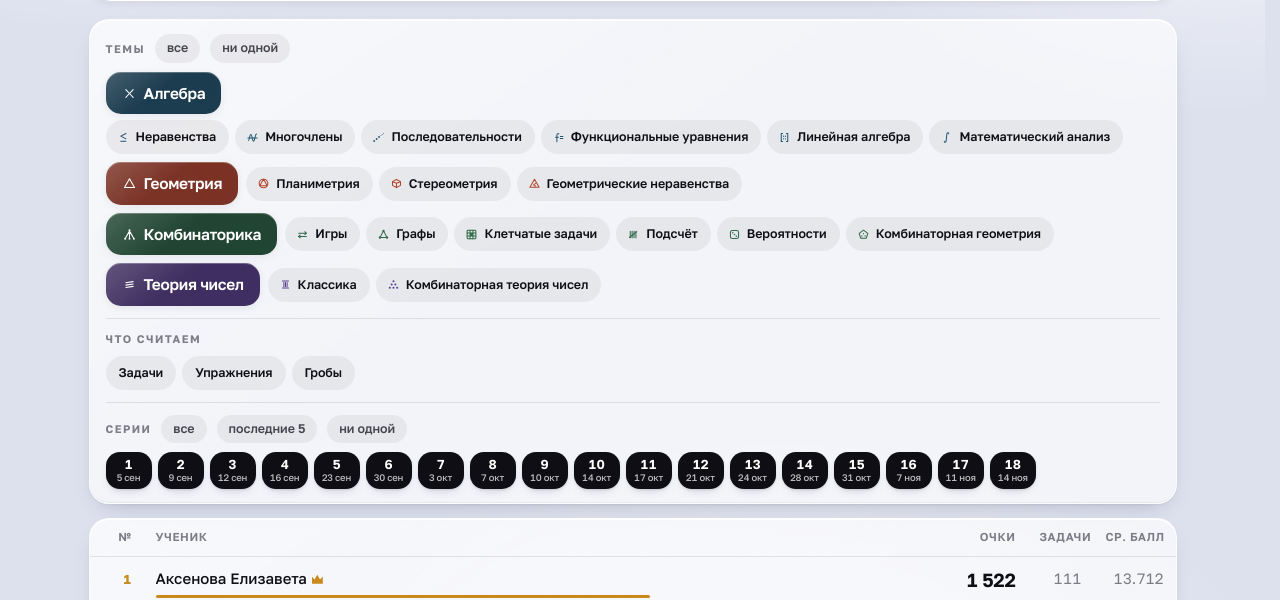
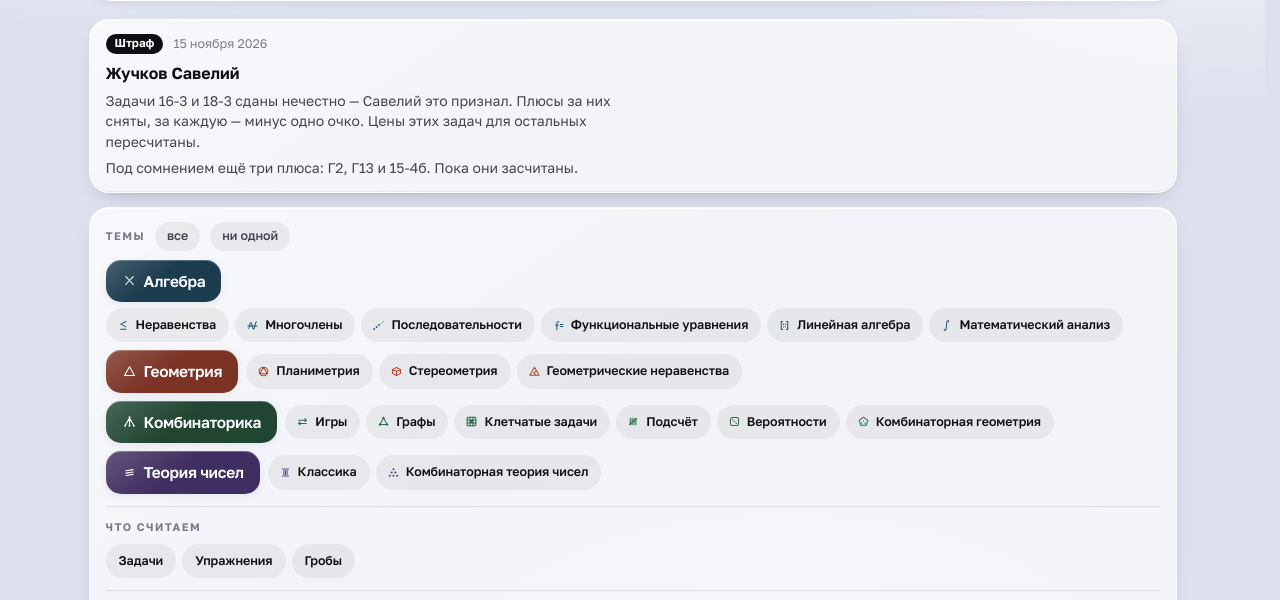
Before and after one commit to conduit-admin/conduit-city-26, a plain HTML site: page index.html in a window 1280 px wide. Shown: the part 143-743 px from the top of the page. Drawn offline with Linux system fonts and the light colour scheme.

Commit message:
Объявления: плашка над рейтингом и в карточке ученика; первая — штраф Жучкова
Co-Authored-By: Claude Opus 5.5 <noreply@anthropic.com>

```diff
--- a/assets/app.js
+++ b/assets/app.js
@@ -767,8 +767,55 @@
 
   // ── вид: рейтинг ────────────────────────────────────────
 
+  /* Объявления — data/notices.json, правится руками: редактор их не знает.
+     Плашка стоит над рейтингом, а объявление про ученика — ещё и в его
+     карточке, под именем. Новые сверху. Убрать плашку — убрать запись. */
+  function notices(studentId) {
+    var items = DATA.notices && DATA.notices.items;
+    if (!Array.isArray(items)) return [];
+    return items.filter(function (n) {
+      return n && (studentId === undefined || n.student === studentId);
+    }).sort(function (a, b) {
+      return String(b.date || "").localeCompare(String(a.date || ""));
+    });
+  }
+
+  // в карточке ученика заголовок плашки не нужен: его имя стоит прямо над ней
+  function noticeCard(n, inCard) {
+    var card = el("div", "card notice");
+    var head = el("div", "notice-head");
+    if (n.tag) head.appendChild(el("span", "notice-tag", n.tag));
+    if (n.date) head.appendChild(el("span", "notice-date", fullDate(n.date)));
+    card.appendChild(head);
+    if (n.title && !inCard) card.appendChild(el("div", "notice-title", n.title));
+    var text = Array.isArray(n.text) ? n.text : n.text ? [n.text] : [];
+    text.forEach(function (p) { card.appendChild(noticePara(p)); });
+    return card;
+  }
+
+  /* Номер задачи через дефис — «15-4б», «Лаг10-2-1» — не рвётся по строкам:
+     «15-» в конце строки и «4б» в начале следующей читаются как две разные
+     вещи. Тире привязано к слову перед ним, чтобы не начинать им строку. */
+  var REF_RE = /[0-9A-Za-zА-Яа-яЁё]+(?:-[0-9A-Za-zА-Яа-яЁё]+)+/g;
+
+  function noticePara(text) {
+    var p = el("p", "notice-text");
+    var s = String(text).replace(/ — /g, " — ");
+    var at = 0, m;
+    REF_RE.lastIndex = 0;
+    while ((m = REF_RE.exec(s))) {
+      if (m.index > at) p.appendChild(document.createTextNode(s.slice(at, m.index)));
+      p.appendChild(el("span", "nobr", m[0]));
+      at = m.index + m[0].length;
+    }
+    if (at < s.length) p.appendChild(document.createTextNode(s.slice(at)));
+    return p;
+  }
+
   function viewRating(host) {
     if (!UNITS.length) return viewEmpty(host);
+
+    notices().forEach(function (n) { host.appendChild(noticeCard(n)); });
 
     var f = renderFilters(host);
 
@@ -1554,6 +1601,8 @@
     sh.appendChild(nameCell("span", "section-title", student));
     host.appendChild(sh);
 
+    notices(id).forEach(function (n) { host.appendChild(noticeCard(n, true)); });
+
     /* Плотные плашки стоят по краям ряда: «Место» — то, ради чего карточку
        открывают, «Самый ценный плюс» — то, ради чего её дочитывают. Четыре
        подробности между ними остаются стеклянными. Температуры разные и не
@@ -2064,6 +2113,7 @@
     DATA.zadachniki = DATA.zadachniki || { items: [] };
     DATA.zadachniki.items = DATA.zadachniki.items || [];
     DATA.zachetGrades = DATA.zachetGrades || null;
+    DATA.notices = DATA.notices || { items: [] };
     /* Выбывшего помечают, а не стирают: в общем списке и в рейтинге его больше
        нет, но имя нужно — оно стоит в кондуитах тех серий, где он занимался. */
     NAME = {};
@@ -2106,10 +2156,12 @@
     var zad = get("zadachniki.json").catch(function () { return { items: [] }; });
     // оценок за зачёт нет, пока их не выставили, — тогда нет и таблицы
     var marks = get("zachet-ocenki.json").catch(function () { return null; });
+    // объявлений обычно нет вовсе — нет файла, нет и плашек
+    var notes = get("notices.json").catch(function () { return { items: [] }; });
 
     return Promise.all([
       get("config.json"), get("types.json"), get("students.json"), days, soft,
-      zach, zad, marks
+      zach, zad, marks, notes
     ]).then(function (res) {
       var files = res[3] && Array.isArray(res[3].series) ? res[3].series : [];
       /* Пропавший файл серии не должен ронять страницу целиком: раз в списке
@@ -2121,7 +2173,7 @@
         return {
           config: res[0], types: res[1], students: res[2],
           series: series.filter(Boolean), graves: res[4], zachet: res[5],
-          zadachniki: res[6], zachetGrades: res[7]
+          zadachniki: res[6], zachetGrades: res[7], notices: res[8]
         };
       });
     });
--- a/assets/style.css
+++ b/assets/style.css
@@ -733,6 +733,46 @@ input[type="number"]::-webkit-inner-spin-button {
 .warn-where { color: var(--ink-2); }
 .warn-ids { font-variant-numeric: tabular-nums; white-space: nowrap; }
 
+/* Объявление (data/notices.json). Та же стеклянная панель, что у всех; от
+   прочих её отличает ярлык — чернилами по светлому, как указатель вкладок.
+   Цвета нет: места для цвета перечислены в README, список закрыт. */
+.card.notice { margin-bottom: 14px; }
+
+.notice-head {
+  display: flex;
+  align-items: center;
+  gap: 10px;
+  margin-bottom: 8px;
+}
+
+.notice-tag {
+  background: var(--ink);
+  color: var(--ink-inv);
+  font-size: 11.5px;
+  font-weight: 650;
+  line-height: 1;
+  padding: 4px 9px;
+  border-radius: 999px;
+}
+
+.notice-date { font-size: 12.5px; color: var(--ink-muted); }
+
+.notice-title {
+  font-size: 16px;
+  font-weight: 650;
+  color: var(--ink);
+}
+
+.notice-text {
+  margin: 6px 0 0;
+  font-size: 14px;
+  line-height: 1.45;
+  color: var(--ink-2);
+  max-width: 62ch;
+}
+
+.notice-text .nobr { white-space: nowrap; }
+
 .filters { margin-bottom: 14px; }
 
 .filter-row + .filter-row {
--- a/data/config.json
+++ b/data/config.json
@@ -8,7 +8,7 @@
     "name": "conduit-city-26",
     "branch": "main"
   },
-  "build": "202611151012",
+  "build": "202611151021",
   "scoring": {
     "mode": "fixed",
     "n": 30
--- /dev/null
+++ b/data/notices.json
@@ -0,0 +1,14 @@
+{
+  "items": [
+    {
+      "date": "2026-11-15",
+      "tag": "Штраф",
+      "title": "Жучков Савелий",
+      "student": "zhuchkov-saveliy",
+      "text": [
+        "Задачи 16-3 и 18-3 сданы нечестно — Савелий это признал. Плюсы за них сняты, за каждую — минус одно очко. Цены этих задач для остальных пересчитаны.",
+        "Под сомнением ещё три плюса: Г2, Г13 и 15-4б. Пока они засчитаны."
+      ]
+    }
+  ]
+}
```
Also changed, not shown: edit.html (+5 -5 lines), index.html (+5 -5 lines), 1 other file.
